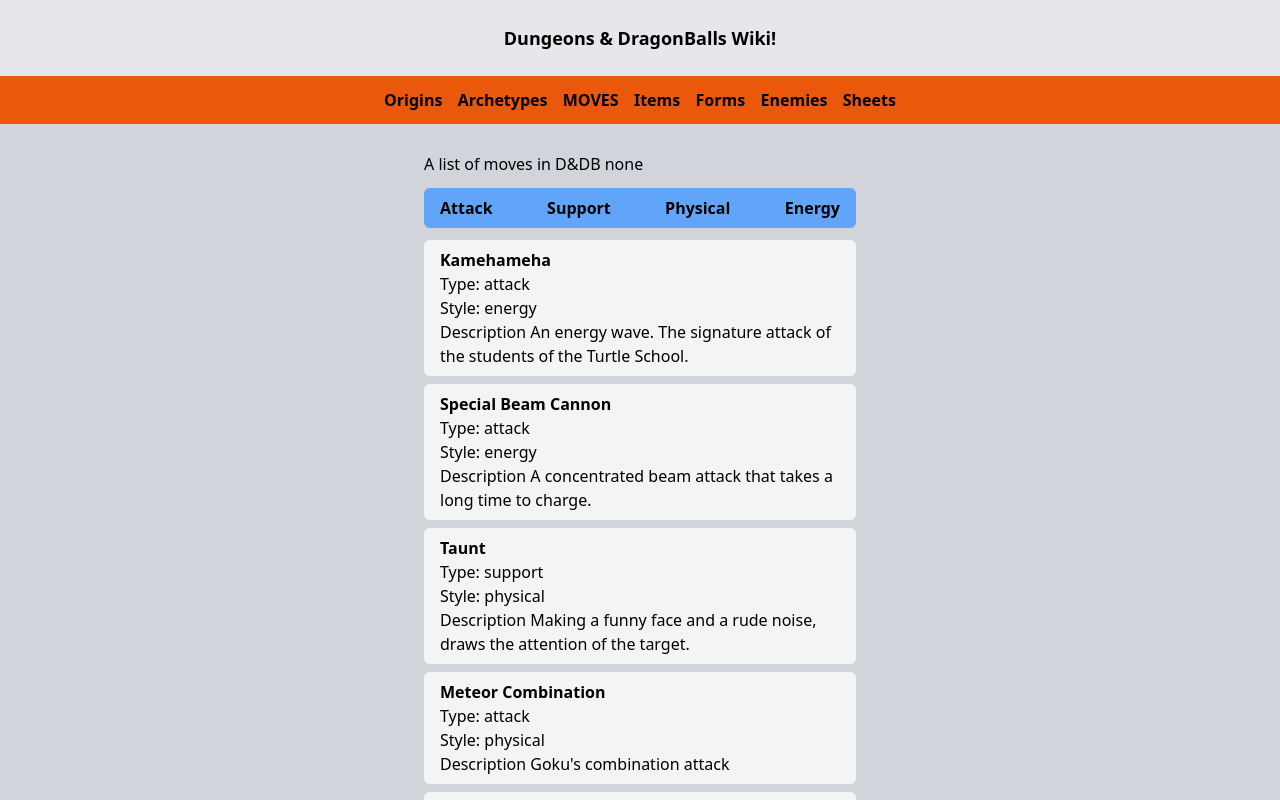
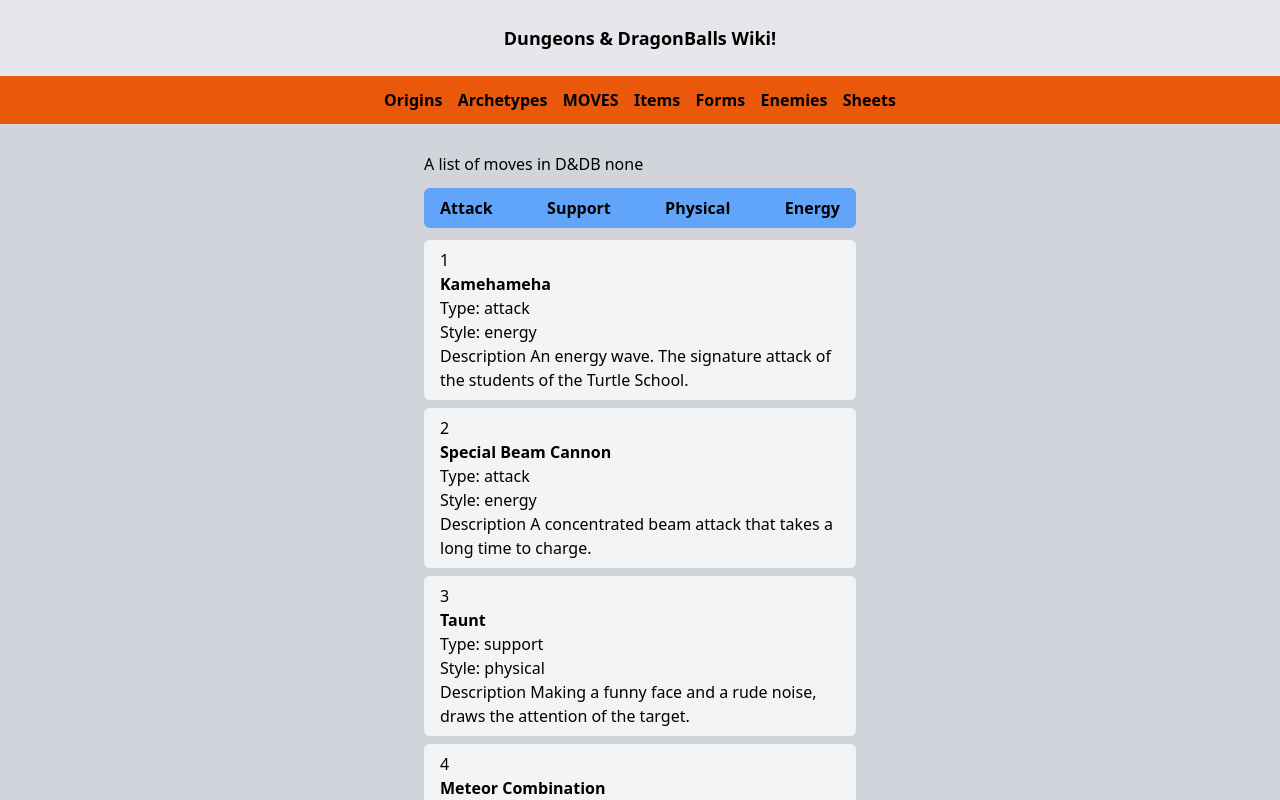
Before and after one commit to KylePep/ddbwiki, a Next.js app: page /moves in a window 1280 px wide. Shown: the top 800 px of the page. Built offline with nearby package versions, Linux system fonts and the light colour scheme.

Commit message:
Can now sort moves by Attack support physical and energy

```diff
--- a/app/moves/page.tsx
+++ b/app/moves/page.tsx
@@ -5,6 +5,19 @@ import React, { useState } from 'react'
 
 export default function movesPage() {
   const [sortedBy, setSortedBy] = useState("none")
+  let MOVES = MOVE_TYPES
+
+  if(sortedBy == "none"){
+    MOVES = MOVE_TYPES
+  } else if (sortedBy == "Attack"){
+    MOVES = MOVE_TYPES.filter((m)=> m.type == "attack")
+  } else if (sortedBy == "Support"){
+    MOVES = MOVE_TYPES.filter((m)=>m.type == "support")
+  } else if (sortedBy == "Physical"){
+    MOVES = MOVE_TYPES.filter((m)=>m.style == "physical")
+  } else if (sortedBy == "Energy"){
+    MOVES = MOVE_TYPES.filter((m)=>m.style == "energy")
+  }
 
   const sortBy = ( sortBy: string) =>{
     if (sortedBy === sortBy) sortBy = "none"
@@ -21,8 +34,9 @@ export default function movesPage() {
           ))}
         </div>
         <div>
-          {MOVE_TYPES.map((move: any)=>(
+          {MOVES.map((move: any)=>(
           <div key={move.id} className='bg-gray-100 rounded-md px-4 py-2 mb-2'>
+                {move.id}
                 <h2 className="font-bold">{move.title}</h2>
                 <h3>Type: {move.type}</h3>
                 <h4>Style: {move.style}</h4>
--- a/shared/constants/data.json
+++ b/shared/constants/data.json
@@ -233,13 +233,6 @@
       "description": "attempt to capture an opponent inside of a container"
     },
     {
-      "id": 23,
-      "title": "Neo Tri-Beam",
-      "type": "attack",
-      "style": "energy",
-      "description": "Ultimate tri beam attack"
-    },
-    {
       "id": 24,
       "title": "Rengeki",
       "type": "attack",
@@ -301,6 +294,13 @@
       "type": "support",
       "style": "physical",
       "description": "Guard an incoming attack"
+    },
+    {
+      "id": 33,
+      "title": "Neo Tri-Beam",
+      "type": "attack",
+      "style": "energy",
+      "description": "Ultimate tri beam attack"
     }
   ],
   "FORM_TYPES":[
```
